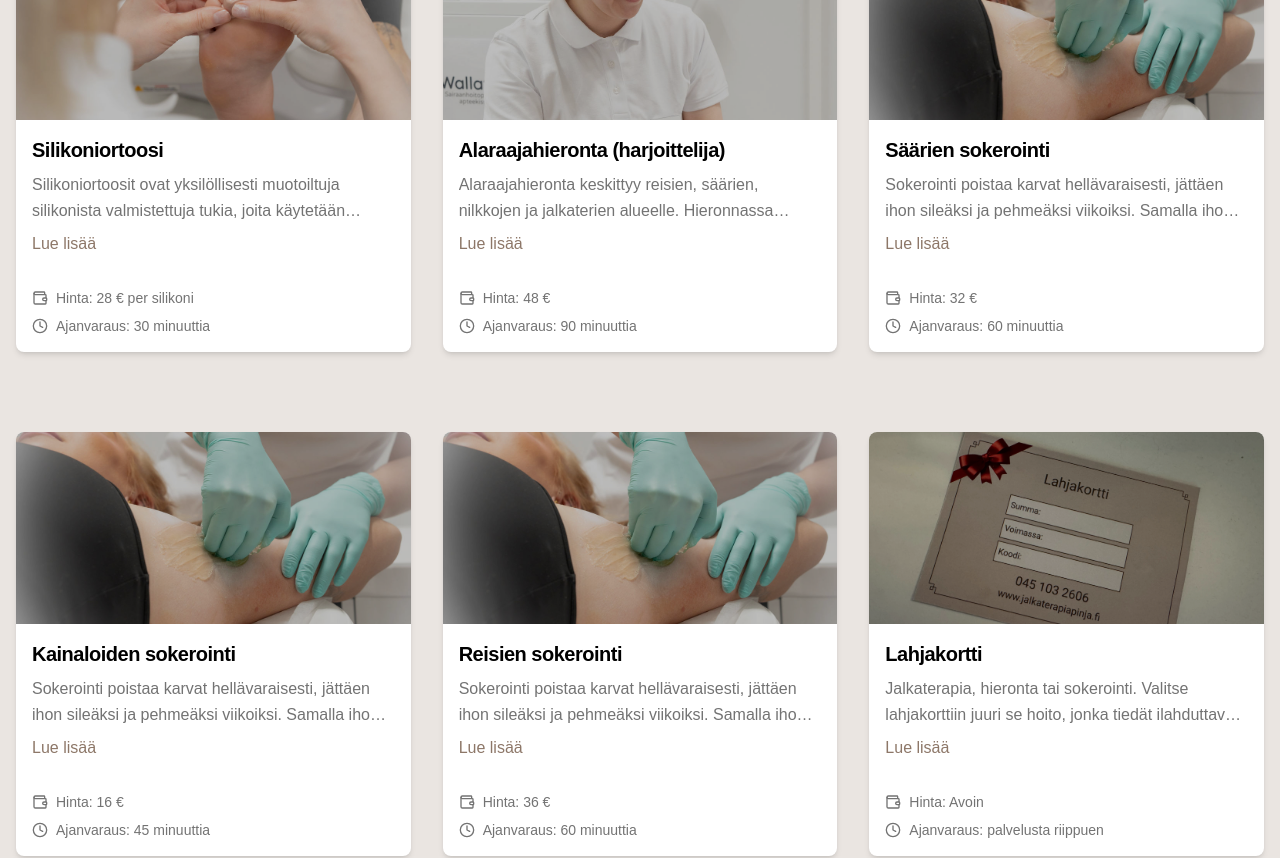
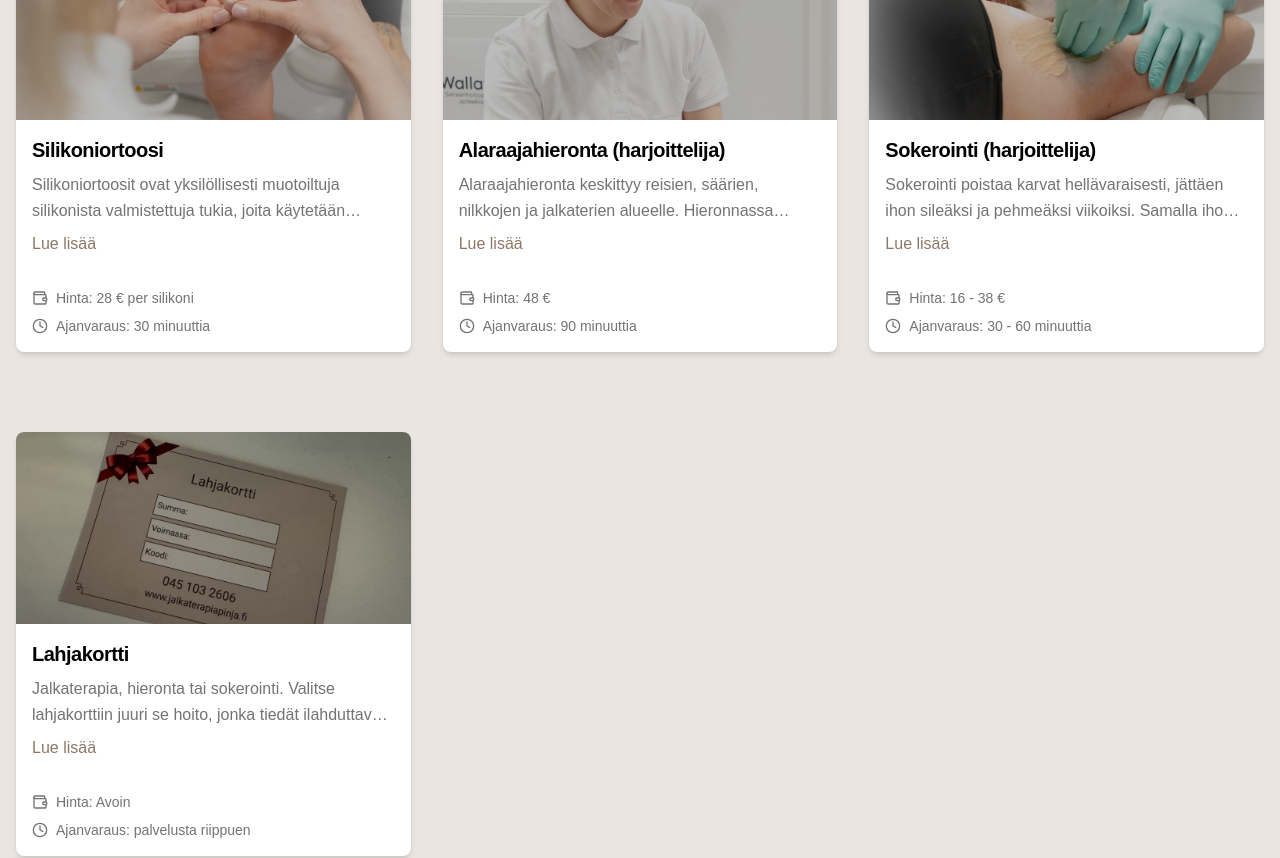
Before and after one commit to Markus-Pasanen/pinja-website, a Next.js app: page /palvelut in a window 1280 px wide. Shown: the part 780-1638 px from the top of the page. Built offline with nearby package versions, Linux system fonts and the light colour scheme.

Commit message:
layout updates

```diff
--- a/src/app/page.tsx
+++ b/src/app/page.tsx
@@ -26,7 +26,7 @@ const news = [
   {
     title: "Tiedotus asiakkaille",
     excerpt:
-      "Olen työharjoittelussa viikot 19–24 Kuopion yliopistollisessa sairaalassa (KYS). Harjoittelun aikana en välttämättä pysty vastaamaan yhteydenottoihin heti, mutta pyrin palaamaan viestiisi mahdollisimman pian.",
+      "Olen työharjoittelussa viikot 19–24 Kuopion yliopistollisessa sairaalassa (KYS), ja harjoittelu painottuu erikoissairaanhoidon puolelle. Harjoittelun aikana en välttämättä pysty vastaamaan yhteydenottoihin heti, mutta pyrin palaamaan viestiisi mahdollisimman pian. Seuraavat vapaat hoitoajat sijoittuvat kesäkuun puolelle, mutta ota rohkeasti yhteyttä, niin etsitään sinulle sopiva aika yhdessä! Kiitos ymmärryksestä ja ihanaa kevättä!",
     thumbnail: "/images/pinja_2025-10.jpg",
     link: "/blog/edistysaskeleet-diabeettinen-jalkahoito",
     date: "06.05.2025",
@@ -34,7 +34,7 @@ const news = [
   {
     title: "Lahjakortti nyt saatavilla",
     excerpt:
-      "Voit nyt ostaa lahjakortin palveluihini. Lahjakortti on loistava lahjaidea itselle tai läheiselle.",
+      "Jalkaterapia, hieronta tai sokerointi. Valitse lahjakorttiin juuri se hoito, jonka tiedät ilahduttavan. Täydellinen tapa muistaa ystävää, läheistä tai itseäsi!",
     thumbnail: "/images/lahjakortti.jpg",
     link: "/blog/uusi-tutkimus-jalkakipu",
     date: "01.05.2025",
@@ -71,11 +71,11 @@ export default function Page() {
             <Link
               key={index}
               href="/palvelut"
-              className="p-4 rounded-lg shadow-md bg-card hover:shadow-xl hover:brightness-90 transition duration-300 flex flex-col items-center"
+              className="p-6 rounded-lg shadow-md bg-card hover:shadow-xl hover:brightness-90 transition duration-300 flex flex-col items-center"
             >
-              <service.icon className="h-12 w-12 text-primary mb-4" />
-              <h3 className="text-center">{service.title}</h3>
-              <p className="text-center">
+              <service.icon className="size-12 text-primary mb-4" />
+              <h3>{service.title}</h3>
+              <p>
                 {service.description}
               </p>
             </Link>
@@ -99,7 +99,7 @@ export default function Page() {
                   alt={article.title}
                   className="w-full h-48 object-cover brightness-75"
                 />
-                <div className="p-4 text-ellipsis overflow-hidden text-left">
+                <div className="p-4 text-ellipsis overflow-hidden text-left h-48">
                   <h3>{article.title}</h3>
                   <p className="line-clamp-2">
                     {article.excerpt}
--- a/src/app/palvelut/page.tsx
+++ b/src/app/palvelut/page.tsx
@@ -58,36 +58,14 @@ const services = [
     type: "hieronta",
   },
   {
-    id: "Säärien sokerointi",
-    title: "Säärien sokerointi",
+    id: "Sokerointi",
+    title: "Sokerointi (harjoittelija)",
     description:
       "Sokerointi poistaa karvat hellävaraisesti, jättäen ihon sileäksi ja pehmeäksi viikoiksi. Samalla iho kuoriutuu kevyesti, mikä tekee siitä ihanteellisen vaihtoehdon myös herkälle iholle.",
     image: "pinja_2025-20.jpg",
     link: "/palvelut/kynsien-lyhennys",
-    price: "32 €",
-    duration: "60 minuuttia",
-    type: "sokerointi",
-  },
-  {
-    id: "Kainaloiden sokerointi",
-    title: "Kainaloiden sokerointi",
-    description:
-      "Sokerointi poistaa karvat hellävaraisesti, jättäen ihon sileäksi ja pehmeäksi viikoiksi. Samalla iho kuoriutuu kevyesti, mikä tekee siitä ihanteellisen vaihtoehdon myös herkälle iholle.",
-    image: "pinja_2025-20.jpg",
-    link: "/palvelut/kynsien-lyhennys",
-    price: "16 €",
-    duration: "45 minuuttia",
-    type: "sokerointi",
-  },
-  {
-    id: "Reisien sokerointi",
-    title: "Reisien sokerointi",
-    description:
-      "Sokerointi poistaa karvat hellävaraisesti, jättäen ihon sileäksi ja pehmeäksi viikoiksi. Samalla iho kuoriutuu kevyesti, mikä tekee siitä ihanteellisen vaihtoehdon myös herkälle iholle.",
-    image: "pinja_2025-20.jpg",
-    link: "/palvelut/kynsien-lyhennys",
-    price: "36 €",
-    duration: "60 minuuttia",
+    price: "16 - 38 €",
+    duration: "30 - 60 minuuttia",
     type: "sokerointi",
   },
   {
--- a/src/app/yhteystiedot/page.tsx
+++ b/src/app/yhteystiedot/page.tsx
@@ -1,4 +1,4 @@
-import { Mail, Phone } from "lucide-react";
+import { Mail, Phone, Map } from "lucide-react";
 
 export default function ContactPage() {
   return (
@@ -12,16 +12,22 @@ export default function ContactPage() {
       <div className="flex flex-col md:flex-row gap-8 align-center justify-center">
         <div className="p-6 rounded-lg shadow-md bg-card flex flex-col h-48 w-full max-w-md">
           <h2>Yhteystiedot</h2>
-          <div className="flex flex-col gap-4">
+          <div className="flex flex-col">
             <p>
               <a href="tel:+358451032606" className="hover:text-accent flex flex-row gap-2">
                 <Phone className="h-4 my-auto"/>(+358) 45-103 2606
               </a>
-            </p>
-            <p>
               <a href="mailto:jalkaterapia.pinja@gmail.com" className="hover:text-accent flex flex-row gap-2">
                 <Mail className="h-4 my-auto"/>jalkaterapia.pinja@gmail.com
               </a>
+              <a
+              href="https://www.google.com/maps/place/Varkaus/@62.3234278,27.8290594,12z/data=!3m1!4b1!4m6!3m5!1s0x469b1fae772c9653:0x40146d63c75c390!8m2!3d62.31792!4d27.8598871!16zL20vMDNjNGt6?entry=ttu&g_ep=EgoyMDI1MDQzMC4xIKXMDSoASAFQAw%3D%3D"
+              target="_blank"
+              rel="noopener noreferrer"
+               className="hover:text-accent flex flex-row gap-2"
+            >
+              <Map className="h-4 my-auto"/>78300 Varkaus
+            </a>
             </p>
           </div>
         </div>
```
